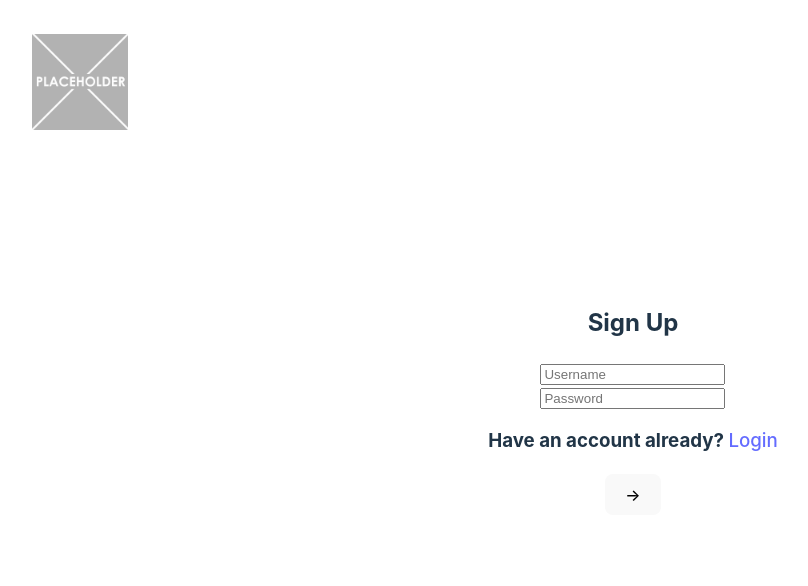
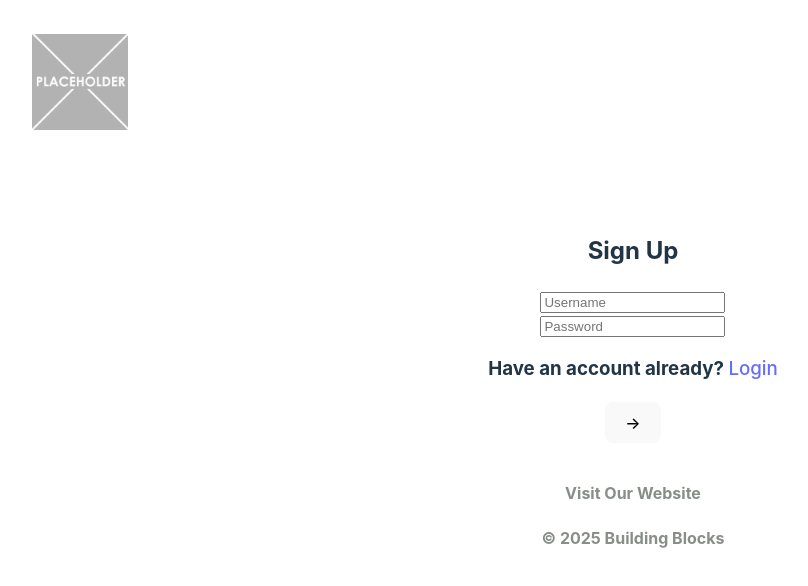
Before and after one commit to Jasmineleeyt/BuildingBlocks, a React (Vite) app: page /signup in a window 1280 px wide. Shown: the top 586 px of the page, without its empty margins (7-815 px from the left). Built offline with nearby package versions, Linux system fonts and the light colour scheme.

Commit message:
Added footer

```diff
--- a/src/App.jsx
+++ b/src/App.jsx
@@ -9,6 +9,7 @@ import LoginPage from './pages/LoginPage'
 import SignupPage from './pages/SignUpPage';
 import DiscussionPage from './pages/DiscussionPage';
 import Header from './components/Header/Header';
+import Footer from './components/Footer/Footer';
 
 // const httpLink = createHttpLink({
 //  uri: '/graphql',
@@ -19,6 +20,7 @@ function App() {
     <div>
       <Header />
       <Outlet />
+      <Footer />
     </div>
   )
 }
--- a/src/components/Footer/Footer.css
+++ b/src/components/Footer/Footer.css
@@ -0,0 +1,10 @@
+footer {
+    color: #878E88 !important;
+    text-align: center;
+    padding: 1rem 0;
+}
+
+footer a {
+    color: inherit;
+    font-weight: inherit;
+}
--- a/src/components/Footer/Footer.jsx
+++ b/src/components/Footer/Footer.jsx
@@ -0,0 +1,11 @@
+import React from 'react';
+import './Footer.css';
+
+export default function Footer() {
+    return (
+        <footer>
+            <h4>Visit Our <a href='https://github.com/' target='_blank' rel='noopener noreferrer'>Website</a></h4>
+            <h4>&copy; 2025 Building Blocks</h4>
+        </footer>
+    )
+}
```
